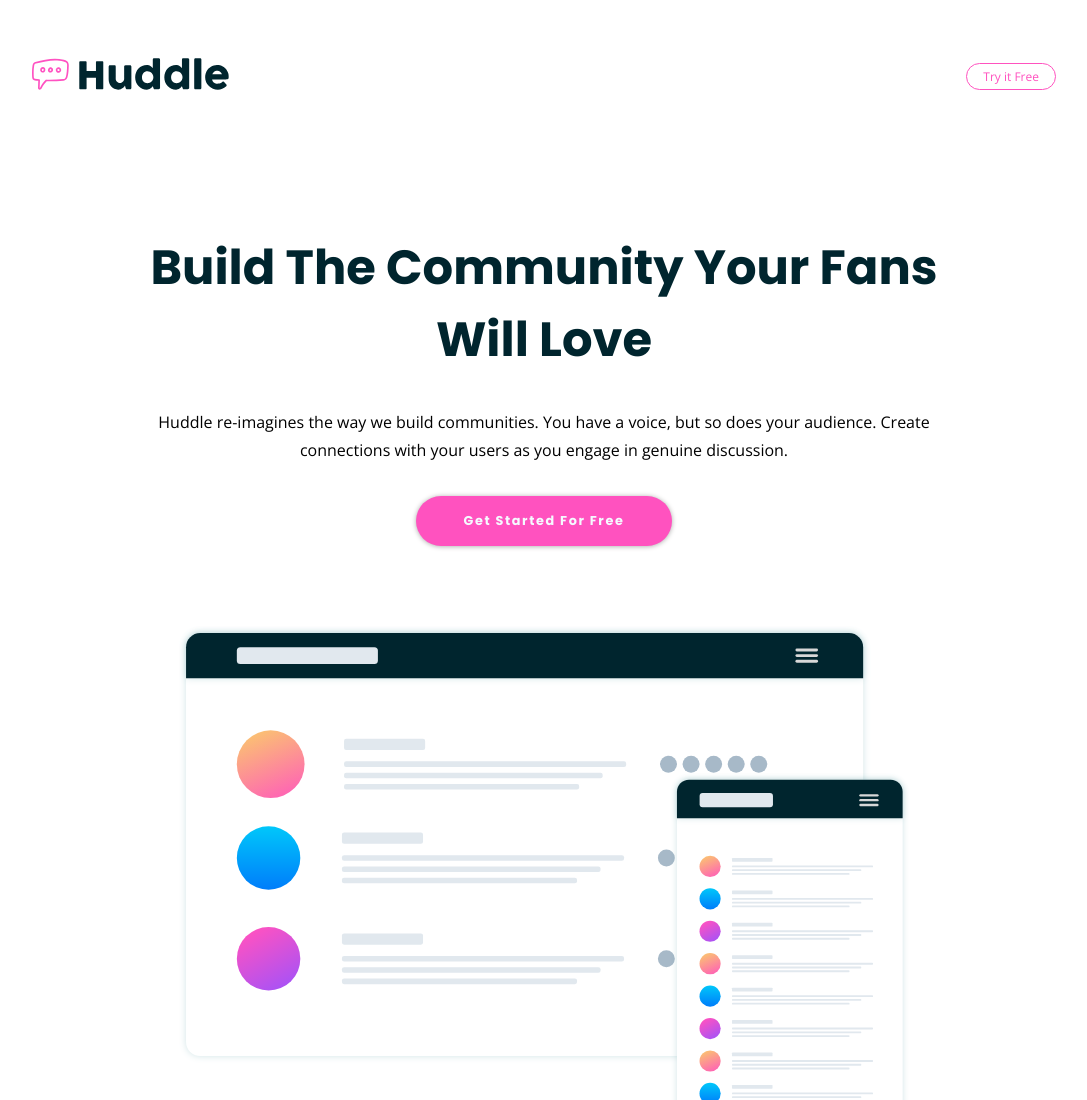
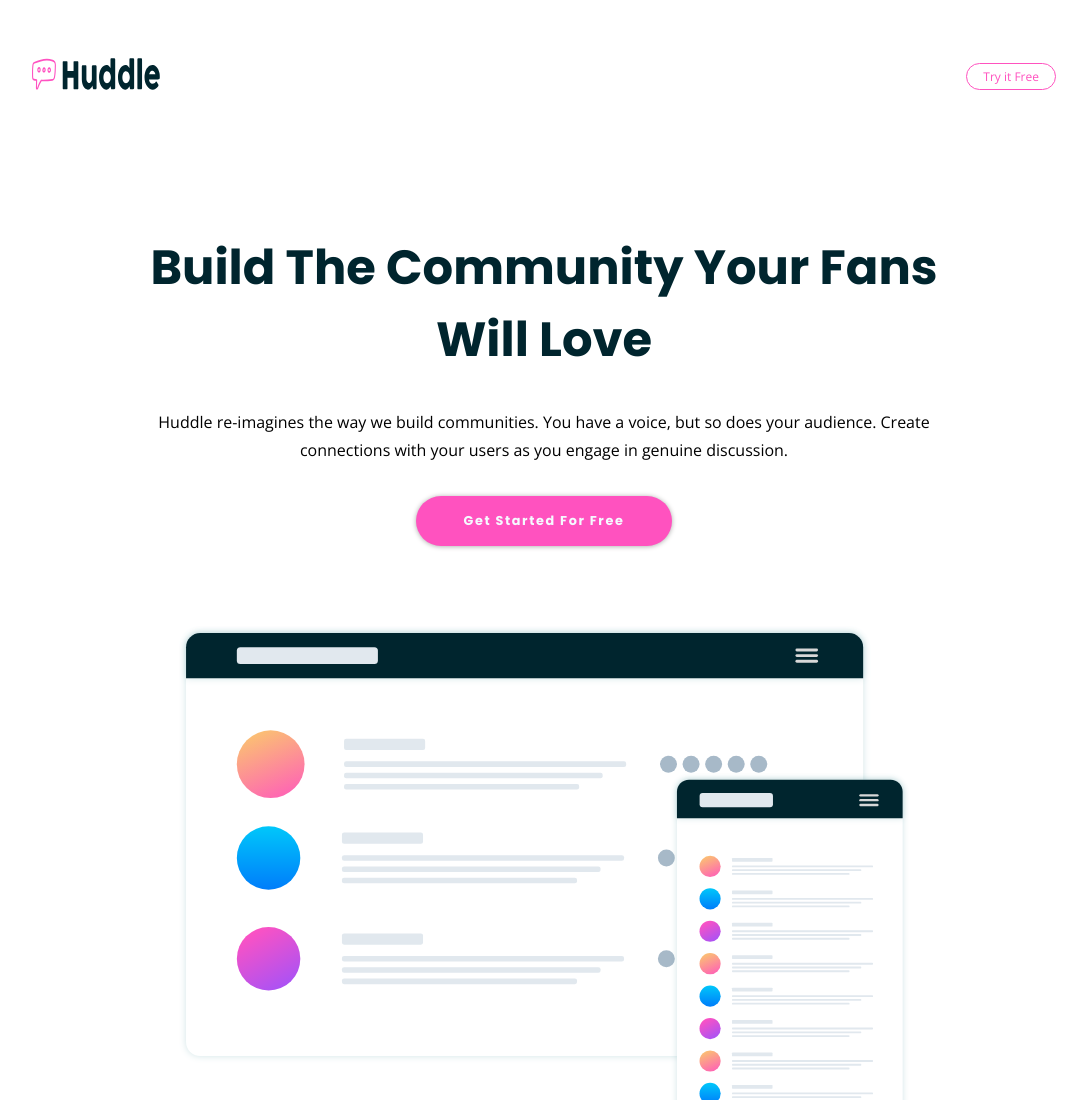
Before and after one commit to flquenano/FrontendMentor-Huddle-Landing-Page, a plain HTML site: page index.html in a window 1280 px wide. Shown: the top 1100 px of the page, without its empty margins (96-1183 px from the left). Drawn offline with nearby package versions, Linux system fonts and the light colour scheme.

Commit message:
Mobile nav fixed sass fixed

```diff
--- a/style.css
+++ b/style.css
@@ -108,11 +108,12 @@ p {
   position: relative;
   display: flex;
   flex-wrap: wrap;
+  flex-wrap: nowrap;
   align-items: center;
   justify-content: space-between;
 }
 .nav__logo {
-  height: 1.25rem;
+  width: 8rem;
 }
 
 .community {
```
Also changed, not shown: 1 other file.
